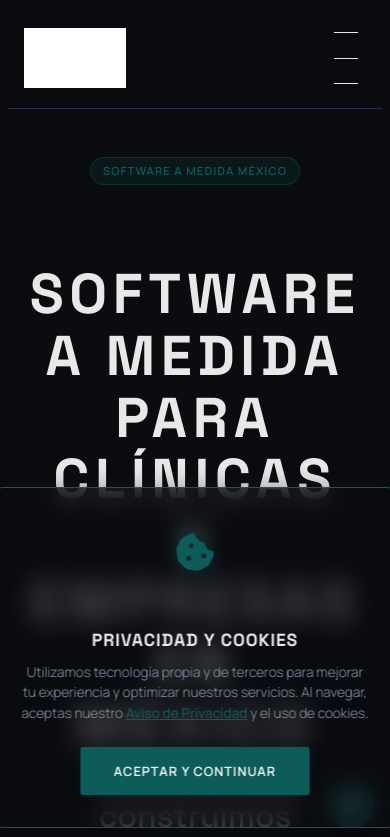
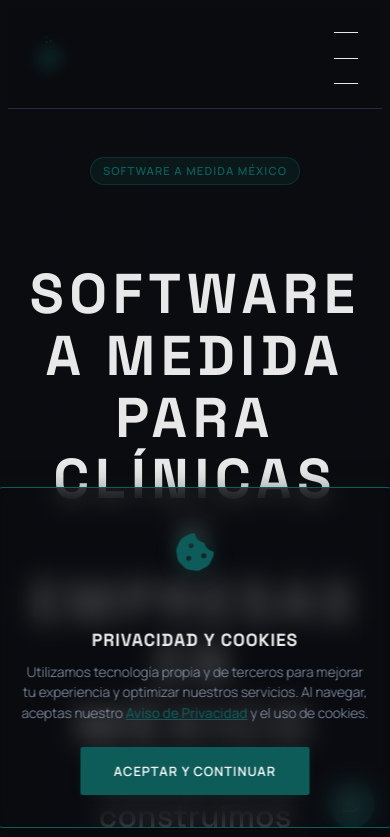
Before and after one commit to IFEE09/Arissa, a Vue app: page / in a window 390 px wide. Shown: the top 837 px of the page. Built offline with nearby package versions, Linux system fonts and the light colour scheme.

Commit message:
fix: mostrar círculo de partículas siempre en navbar móvil
En viewports <768px el logo del header usa ParticleCloud de forma
permanente; en desktop se mantiene el cambio tras pasar el hero.

Co-authored-by: Farid Espadas Escalante <IFEE09@users.noreply.github.com>

```diff
--- a/src/components/AppHeader.vue
+++ b/src/components/AppHeader.vue
@@ -1,10 +1,11 @@
 <script setup>
-import { ref, onMounted, onUnmounted } from 'vue'
+import { ref, computed, onMounted, onUnmounted } from 'vue'
 import { RouterLink } from 'vue-router'
 import ParticleCloud from './ParticleCloud.vue'
 
 const isMenuOpen = ref(false)
 const isScrolledPastHero = ref(false)
+const isMobile = ref(false)
 
 const mainLinks = [
   { name: 'Inicio', path: '/' },
@@ -16,12 +17,19 @@ const mainLinks = [
   { name: 'Portafolio', path: '/portafolio' },
 ]
 
+/** En móvil el círculo de partículas siempre; en desktop solo tras pasar el hero */
+const showParticles = computed(() => isMobile.value || isScrolledPastHero.value)
+
 const toggleMenu = () => {
   isMenuOpen.value = !isMenuOpen.value
 }
 
-// Scroll detection logic - optimized with RAF throttle
 let ticking = false
+let mobileMq
+
+const updateMobile = () => {
+  isMobile.value = mobileMq?.matches ?? window.innerWidth < 768
+}
 
 const handleScroll = () => {
   if (!ticking) {
@@ -35,10 +43,15 @@ const handleScroll = () => {
 }
 
 onMounted(() => {
+  mobileMq = window.matchMedia('(max-width: 767px)')
+  updateMobile()
+  mobileMq.addEventListener('change', updateMobile)
   window.addEventListener('scroll', handleScroll, { passive: true })
+  handleScroll()
 })
 
 onUnmounted(() => {
+  mobileMq?.removeEventListener('change', updateMobile)
   window.removeEventListener('scroll', handleScroll)
 })
 </script>
@@ -47,19 +60,19 @@ onUnmounted(() => {
   <header class="header">
     <div class="container header-content">
       <!-- Logo -->
-      <RouterLink to="/" class="logo">
+      <RouterLink to="/" class="logo" aria-label="Arissa">
         <transition name="fade" mode="out-in">
+          <div v-if="showParticles" key="particles" class="logo-particles-cloud">
+            <ParticleCloud :count="40" :mini="true" />
+          </div>
           <img
-            v-if="!isScrolledPastHero"
+            v-else
             key="logo"
             src="@/assets/Arissa-logo.png"
             alt="Arissa Logo"
             class="logo-icon"
             style="filter: brightness(0) invert(1)"
           />
-          <div v-else key="particles" class="logo-particles-cloud">
-            <ParticleCloud :count="40" :mini="true" />
-          </div>
         </transition>
       </RouterLink>
 
```
